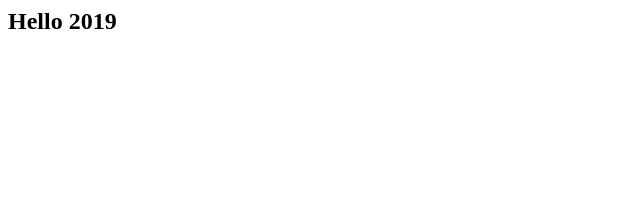
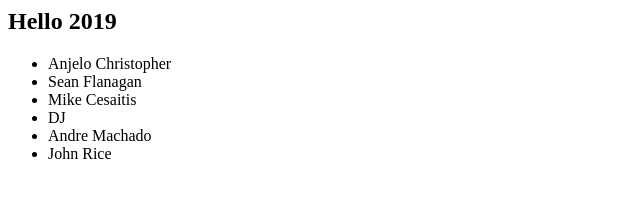
Before and after one commit to ajchris19/my-new-website, a plain HTML site: page index.html in a window 1280 px wide. Shown: the whole page, without its empty margins (0-640 px from the left). Drawn offline with Linux system fonts and the light colour scheme.

Commit message:
created a list of members

```diff
--- a/index.html
+++ b/index.html
@@ -1 +1,9 @@
 <h2>Hello 2019</h2>
+<ul style="list-style-type:disc;">
+<li>Anjelo Christopher</li>
+<li>Sean Flanagan</li>
+<li>Mike Cesaitis</li>
+<li>DJ</li>
+<li>Andre Machado</li>
+<li>John Rice</li>
+</ul>
```
